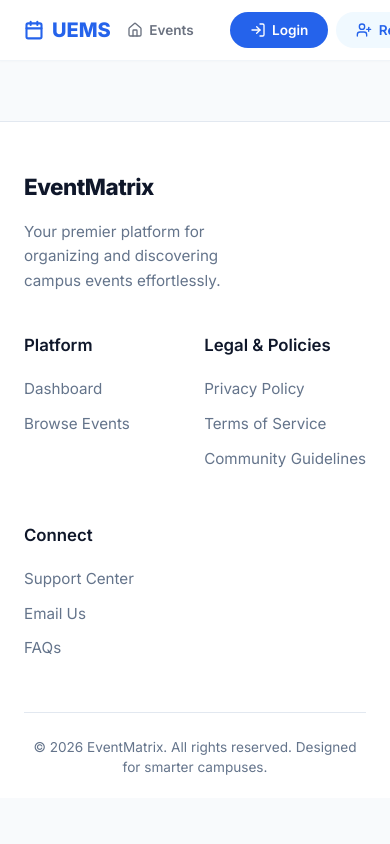
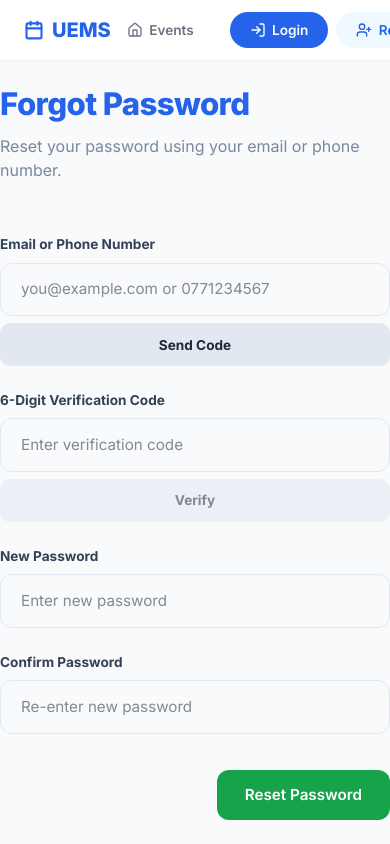
Before and after one commit to TharushiGamage/EventMatrix, a React app in the folder frontend/: page /forgot-password in a window 390 px wide. Shown: the top 844 px of the page. Built offline with nearby package versions, Linux system fonts and the light colour scheme; the HTML template or start-up script is replaced by a standard one.

Commit message:
feat: Add Forgot Password functionality with email/phone verification and password reset

```diff
--- a/frontend/src/App.jsx
+++ b/frontend/src/App.jsx
@@ -21,6 +21,7 @@ import ProfileOverview from './pages/user/ProfileOverview';
 import ProfileGeneral from './pages/user/ProfileGeneral';
 import ProfileSecurity from './pages/user/ProfileSecurity';
 import OrganizerEvents from './pages/user/OrganizerEvents';
+import ForgotPassword from './pages/user/ForgotPassword';
 import AdminUsers from './pages/user/AdminUsers';
 import AdminOrganizers from './pages/user/AdminOrganizers';
 import AdminSettings from './pages/user/AdminSettings';
@@ -65,6 +66,7 @@ function App() {
           {/* User Management public routes */}
           <Route path="/login" element={<Login />} />
           <Route path="/register" element={<Register />} />
+          <Route path="/forgot-password" element={<ForgotPassword />} />
 
           {/* Profile — sidebar + topbar layout (mirroring admin dashboard) */}
           <Route element={<ProtectedRoute />}>
--- /dev/null
+++ b/frontend/src/pages/user/ForgotPassword.jsx
@@ -0,0 +1,109 @@
+import { useState } from 'react';
+import { useNavigate } from 'react-router-dom';
+import { authService } from '../../services/userApi';
+import { CheckCircle } from 'lucide-react';
+
+export default function ForgotPassword() {
+  const navigate = useNavigate();
+  const [identifier, setIdentifier] = useState('');
+  const [codeSent, setCodeSent] = useState(false);
+  const [code, setCode] = useState('');
+  const [verified, setVerified] = useState(false);
+  const [newPassword, setNewPassword] = useState('');
+  const [confirmPassword, setConfirmPassword] = useState('');
+  const [submitting, setSubmitting] = useState(false);
+  const [toast, setToast] = useState({ show: false, msg: '', ok: true });
+
+  const showToast = (msg, ok = true) => {
+    setToast({ show: true, msg, ok });
+    setTimeout(() => setToast({ show: false, msg: '', ok: true }), 3500);
+  };
+
+  const handleSendCode = async () => {
+    if (!identifier) return showToast('Enter your email or phone', false);
+    setSubmitting(true);
+    try {
+      const res = await authService.forgotPassword(identifier);
+      setCodeSent(true);
+      showToast(res.message || 'Verification code sent');
+    } catch (err) {
+      showToast(err.response?.data?.message || 'Failed to send code', false);
+    } finally { setSubmitting(false); }
+  };
+
+  const handleVerify = async () => {
+    if (!identifier || !code) return showToast('Enter identifier and code', false);
+    setSubmitting(true);
+    try {
+      await authService.verifyResetCode({ identifier, code });
+      setVerified(true);
+      showToast('Code verified');
+    } catch (err) {
+      showToast(err.response?.data?.message || 'Invalid code', false);
+    } finally { setSubmitting(false); }
+  };
+
+  const handleReset = async (e) => {
+    e.preventDefault();
+    if (!verified) return showToast('Verify code first', false);
+    if (!newPassword || !confirmPassword) return showToast('Enter passwords', false);
+    if (newPassword !== confirmPassword) return showToast('Passwords do not match', false);
+    setSubmitting(true);
+    try {
+      await authService.resetPassword({ identifier, code, newPassword, confirmPassword });
+      showToast('Password reset successfully');
+      setTimeout(() => navigate('/login'), 1000);
+    } catch (err) {
+      showToast(err.response?.data?.message || 'Reset failed', false);
+    } finally { setSubmitting(false); }
+  };
+
+  return (
+    <div className="pf-fade-in" style={{ maxWidth: 680, margin: '0 auto' }}>
+      {toast.show && (
+        <div className={`profile-toast ${toast.ok ? 'ptoast-ok' : 'ptoast-err'}`}>
+          <CheckCircle size={18} /> {toast.msg}
+        </div>
+      )}
+
+      <div className="profile-page-header" style={{ padding: '1.25rem 0' }}>
+        <div>
+          <h1 style={{ marginBottom: 6 }}>Forgot Password</h1>
+          <p style={{ margin: 0, color: '#64748b' }}>Reset your password using your email or phone number.</p>
+        </div>
+      </div>
+
+      <form className="profile-form" onSubmit={handleReset}>
+        <div className="pf-field">
+          <label>Email or Phone Number</label>
+          <div className="pw-inline-row">
+            <input type="text" value={identifier} onChange={(e) => setIdentifier(e.target.value)} placeholder="you@example.com or 0771234567" />
+            <button type="button" className="pw-secondary-btn" onClick={handleSendCode} disabled={submitting}>{submitting ? 'Sending...' : 'Send Code'}</button>
+          </div>
+        </div>
+
+        <div className="pf-field">
+          <label>6-Digit Verification Code</label>
+          <div className="pw-inline-row">
+            <input type="text" maxLength={6} value={code} onChange={(e) => setCode(e.target.value)} placeholder="Enter verification code" />
+            <button type="button" className="pw-secondary-btn" onClick={handleVerify} disabled={submitting || !codeSent}>Verify</button>
+          </div>
+        </div>
+
+        <div className="pf-field">
+          <label>New Password</label>
+          <input type="password" value={newPassword} onChange={(e) => setNewPassword(e.target.value)} placeholder="Enter new password" disabled={!verified} />
+        </div>
+
+        <div className="pf-field">
+          <label>Confirm Password</label>
+          <input type="password" value={confirmPassword} onChange={(e) => setConfirmPassword(e.target.value)} placeholder="Re-enter new password" disabled={!verified} />
+        </div>
+
+        <div className="pf-submit-row">
+          <button type="submit" className="pf-submit-btn success" disabled={submitting || !verified}>{submitting ? 'Resetting...' : 'Reset Password'}</button>
+        </div>
+      </form>
+    </div>
+  );
+}
--- a/frontend/src/pages/user/ProfileSecurity.jsx
+++ b/frontend/src/pages/user/ProfileSecurity.jsx
@@ -1,4 +1,5 @@
 import { useState } from 'react';
+import { useNavigate } from 'react-router-dom';
 import { useAuth } from '../../context/AuthContext';
 import { authService, profileService } from '../../services/userApi';
 import { CheckCircle, ShieldCheck, KeyRound } from 'lucide-react';
@@ -7,6 +8,7 @@ const ProfileSecurity = () => {
   const { user } = useAuth();
   const [activeTab, setActiveTab] = useState('current');
   const [submitting, setSubmitting] = useState(false);
+  const navigate = useNavigate();
   const [currentFlow, setCurrentFlow] = useState({ currentPassword: '', newPassword: '', confirmPassword: '' });
   const [forgotFlow, setForgotFlow] = useState({
     identifier: user?.email || user?.phone || '',
@@ -151,25 +153,8 @@ const ProfileSecurity = () => {
         </h3>
         <p className="profile-section-desc">Reset your password either with your current password or with the forgot password flow.</p>
 
-        <div className="pw-tab-row" style={{ maxWidth: 480, marginBottom: '1rem' }}>
-          <button
-            type="button"
-            className={`pw-tab ${activeTab === 'current' ? 'active' : ''}`}
-            onClick={() => setActiveTab('current')}
-          >
-            Use Current Password
-          </button>
-          <button
-            type="button"
-            className={`pw-tab ${activeTab === 'forgot' ? 'active' : ''}`}
-            onClick={() => setActiveTab('forgot')}
-          >
-            Forgot Password
-          </button>
-        </div>
-
-        {activeTab === 'current' ? (
-          <form onSubmit={handleCurrentPasswordReset} className="profile-form">
+        {/* Current Password Form (always shown) */}
+        <form onSubmit={handleCurrentPasswordReset} className="profile-form">
             <div className="pf-field">
               <label>Current Password</label>
               <input
@@ -178,6 +163,16 @@ const ProfileSecurity = () => {
                 onChange={(e) => setCurrentFlow((prev) => ({ ...prev, currentPassword: e.target.value }))}
                 placeholder="Enter current password"
               />
+              <div style={{ marginTop: 8, fontSize: '0.95rem' }}>
+                <button
+                  type="button"
+                  className="link-like"
+                  onClick={() => navigate('/forgot-password')}
+                  style={{ border: 'none', background: 'transparent', color: '#2563eb', cursor: 'pointer', padding: 0 }}
+                >
+                  Forgot password?
+                </button>
+              </div>
             </div>
 
             <div className="pf-field">
@@ -206,73 +201,8 @@ const ProfileSecurity = () => {
               </button>
             </div>
           </form>
-        ) : (
-          <form onSubmit={handleForgotPasswordReset} className="profile-form">
-            <div className="pf-field">
-              <label>Email or Phone Number</label>
-              <div className="pw-inline-row">
-                <input
-                  type="text"
-                  value={forgotFlow.identifier}
-                  onChange={(e) => setForgotFlow((prev) => ({ ...prev, identifier: e.target.value }))}
-                  placeholder="you@example.com or 0771234567"
-                />
-                <button type="button" className="pw-secondary-btn" onClick={handleSendForgotCode} disabled={submitting}>
-                  {submitting ? 'Sending...' : 'Send Code'}
-                </button>
-              </div>
-            </div>
 
-            <div className="pf-field">
-              <label>6-Digit Verification Code</label>
-              <div className="pw-inline-row">
-                <input
-                  type="text"
-                  maxLength={6}
-                  value={forgotFlow.code}
-                  onChange={(e) => setForgotFlow((prev) => ({ ...prev, code: e.target.value }))}
-                  placeholder="Enter verification code"
-                />
-                <button
-                  type="button"
-                  className="pw-secondary-btn"
-                  onClick={handleVerifyForgotCode}
-                  disabled={submitting || !forgotFlow.codeSent}
-                >
-                  Verify
-                </button>
-              </div>
-            </div>
-
-            <div className="pf-field">
-              <label>New Password</label>
-              <input
-                type="password"
-                value={forgotFlow.newPassword}
-                onChange={(e) => setForgotFlow((prev) => ({ ...prev, newPassword: e.target.value }))}
-                placeholder="Enter new password"
-                disabled={!forgotFlow.verified}
-              />
-            </div>
-
-            <div className="pf-field">
-              <label>Confirm Password</label>
-              <input
-                type="password"
-                value={forgotFlow.confirmPassword}
-                onChange={(e) => setForgotFlow((prev) => ({ ...prev, confirmPassword: e.target.value }))}
-                placeholder="Re-enter new password"
-                disabled={!forgotFlow.verified}
-              />
-            </div>
-
-            <div className="pf-submit-row">
-              <button type="submit" className="pf-submit-btn success" disabled={submitting || !forgotFlow.verified}>
-                {submitting ? 'Resetting...' : 'Reset Password'}
-              </button>
-            </div>
-          </form>
-        )}
+        {/* Forgot password handled on separate page */}
 
         <div className="profile-section-desc" style={{ marginTop: '1rem', display: 'flex', alignItems: 'center', gap: '0.4rem' }}>
           <KeyRound size={16} />
```
